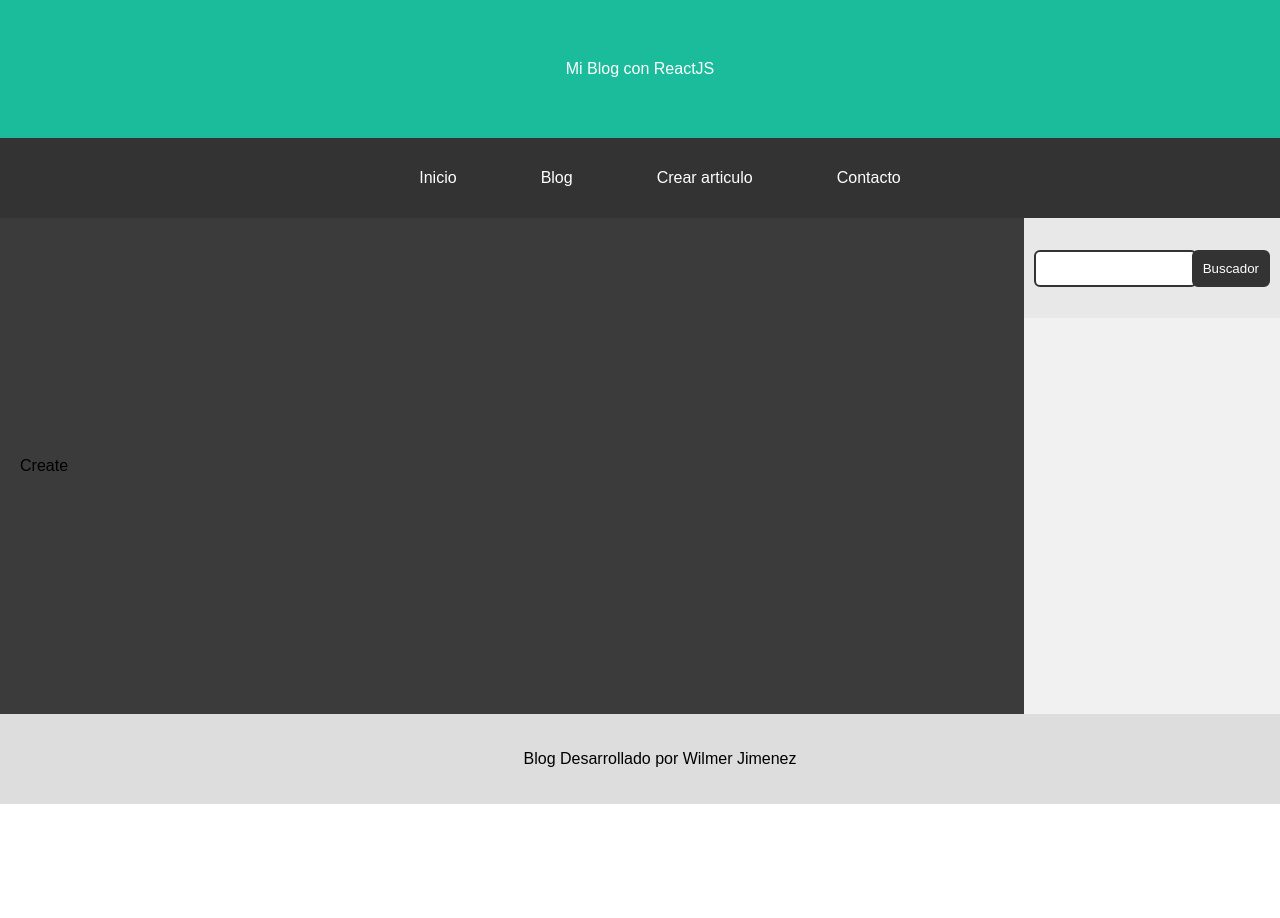
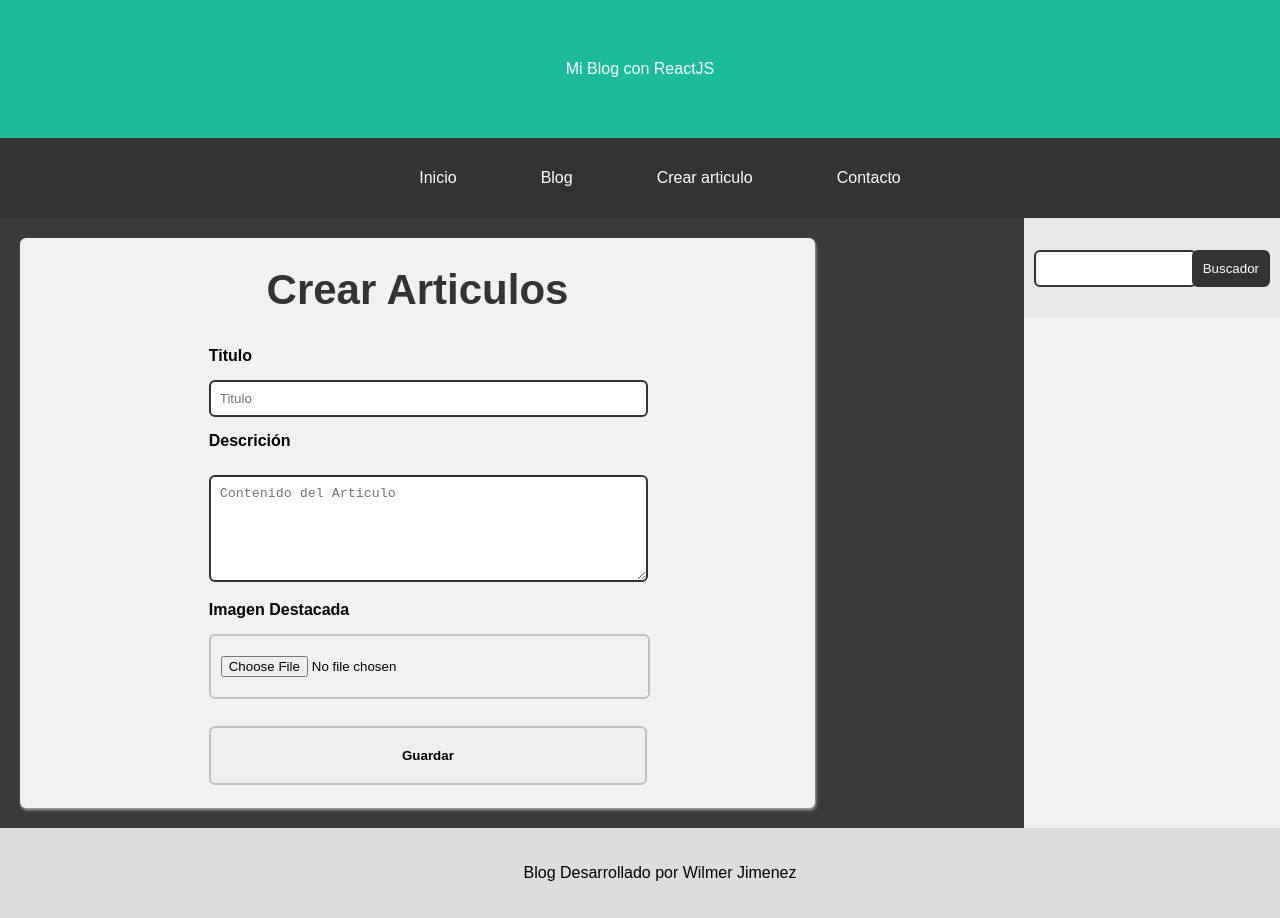
Before and after one commit to WilmerDep/blog-react, a React (Vite) app: page /crear in a window 1280 px wide. Shown: the top 918 px of the page. Before the commit the page ends 804 px from the top, so only its background shows below. Built offline with nearby package versions, Linux system fonts and the light colour scheme.

Commit message:
opcion de agregar y elimar achivo colocados en el blog

```diff
--- a/src/components/pages/Create.jsx
+++ b/src/components/pages/Create.jsx
@@ -1,5 +1,84 @@
+import { useState } from "react"; // IMPORTANDO EL HOOK USESTATE
+import { useForm } from "../../hooks/useForm"; //IMPORTANDO EL HOOK PERSONALIZADO
+import { Petition } from "../../helpers/Petition";
+import { Global } from "../../helpers/Global";
+
 export const Create = () => {
+  const { form, submited, changed } = useForm({});
+  const [result, setResult] = useState("no_enviado");
+
+  const saveArticles = async (e)  => {
+    e.preventDefault(); // QUITA EL REFRESH DEL FORMULARIO
+
+    // RECOGIENDO DATOS DEL FORMULARIO
+    let newArticle = form;
+
+    //GUARDAR DATOS EN EL BACKEND CON AJAX
+    const {datas} = await Petition(Global.url+"create", "POST", newArticle);
+
+    if (datas.status === "success") {
+      setResult("guardado");
+
+      // SUBIR IMAGEN
+      const fileInput = document.querySelector("#file");
+      const formData = new FormData();
+
+      formData.append('file', fileInput.files[0])
+      const upload = await Petition(Global.url+"subir-imagen/"+datas.article._id, "POST", formData, true);
+
+      if (upload.status === "success") {
+        setResult("guardado");
+      }
+
+    }else{
+        setResult("error");
+      }
+
+    console.log(datas);
+
+  }
+
   return (
-    <div>Create</div>
-  )
-}
+    <>
+      <div className="card">
+        <h3>Crear Articulos</h3>
+        <strong>{result == "guardado" ? "Articulo guardado con Exito" : ""}</strong>
+        <strong>{result == "error" ? "Error al guardar el Articulo, el titulo  o contenido debe superar los 3 caracteres" : ""}</strong>
+
+        <form onSubmit={saveArticles}>
+          <div className="form-group">
+            <label htmlFor="title">Titulo</label>
+            <input
+              onChange={changed}
+              type="text"
+              name="title"
+              placeholder="Titulo"
+              id="title"
+            />
+          </div>
+
+          <div className="form-group">
+            <label htmlFor="content"> Descrición</label>
+            <textarea
+              onChange={changed}
+              name="content"
+              id="content"
+              placeholder="Contenido del Articulo"
+              cols="30"
+              rows="10"
+            />
+          </div>
+
+          <div className="form-group">
+            <label htmlFor="file0">Imagen Destacada</label>
+            <input type="file" id="file" name="file" />
+          </div>
+
+          <div className="form-group">
+            <input type="submit" value="Guardar" id="save" />
+          </div>
+        </form>
+      </div>
+    </>
+  );
+};
--- a/src/components/pages/ListArticles.jsx
+++ b/src/components/pages/ListArticles.jsx
@@ -1,11 +1,32 @@
 import { Link } from "react-router-dom";
+import { Global } from "../../helpers/Global";
+import { Petition } from "../../helpers/Petition";
 
-export const ListArticles = ({ articles }) => {
-  return articles.map((article) => {
-    return (
+export const ListArticles = ({ articles, setArticles }) => {
+  const deleteArticle = async (id) => {
+    try {
+      let { datas } = await Petition(Global.url + "article/" + id, "DELETE");
+
+      if (datas.status === "success") {
+        let articleUpdate = articles.filter((article) => article._id !== id);
+        setArticles(articleUpdate); // Actualiza el estado global
+      }
+    } catch (error) {
+      console.error("Error al borrar el artículo:", error);
+    }
+  };
+
+  return articles.map((article) => (
     <div key={article._id} className="cardArticle">
       <div className="imageContentArticle">
-          {article.image && (
+        {article.image !== "default.png" && (
+          <img
+            src={Global.url + "imagen/" + article.image}
+            alt="IMAGEN DE BIENVENIDA"
+          />
+        )}
+
+        {article.image === "default.png" && (
           <img
             src="https://codersera.com/blog/wp-content/uploads/2019/12/Learn-Reactjs.jpeg"
             alt="IMAGEN DE BIENVENIDA"
@@ -15,11 +36,15 @@ export const ListArticles = ({ articles }) => {
       <div className="texContentArticle">
         <h3>{article.title}</h3>
         <p>{article.content}</p>
+        <div className="buttons">
           <Link to="/articulos" className="button">
             Ver artículo
           </Link>
+          <button className="button" onClick={() => deleteArticle(article._id)}>
+            Borrar
+          </button>
         </div>
       </div>
-    );
-  });
+    </div>
+  ));
 };
--- a/src/helpers/Petition.jsx
+++ b/src/helpers/Petition.jsx
@@ -1,4 +1,4 @@
-export const Petition = async (url, method, dataSave = "") => {
+export const Petition = async (url, method, dataSave = "", files = false) => {
   let loading = true;
 
   let options = {
@@ -11,6 +11,17 @@ export const Petition = async (url, method, dataSave = "") => {
     };
   }
   if (method == "POST" || method == "PUT") {
+
+    //let body = JSON.stringify(dataSave);
+
+    if (files) {
+
+      options = {
+        method: method,
+        body: dataSave
+      };
+    }else{
+
       options = {
         method: method,
         body: JSON.stringify(dataSave),
@@ -18,6 +29,9 @@ export const Petition = async (url, method, dataSave = "") => {
           "Content-Type": "application/json",
         },
       };
+    }
+
+
   }
 
   const petition = await fetch(url, options);
--- a/src/index.css
+++ b/src/index.css
@@ -111,10 +111,15 @@ form {
 .search input[type="text"] {
   width: 94%;
 }
-
-/*CAMPOS PARA GREGAR ALTICULOS*/
-input[type="text"],
-textarea {
+/*LABELS DE FORMULARIO*/
+label{
+  line-height: 3em;
+  font-weight: bold;
+}
+/*CAMPOS PARA AGREGAR ALTICULOS*/
+.form-group input,
+.form-group textarea
+{
   padding: 9px;
   border-radius: 6px;
   outline: none;
@@ -122,19 +127,54 @@ textarea {
   border-style: solid;
   width: 100%;
   border-width: 2px;
+  outline: none;
 }
+.form-group input[type="file"]{
+  border-color: #8d8d8d7a;
+  padding: 1.5em 10px;
+}
+
 textarea {
   margin-top: 10px;
   max-height: 85px;
   width: 100%;
   resize: vertical;
+  outline: none;
+}
+/*BOTON ENVIAR*/
+.form-group input[type="submit"]{
+  margin-top: 2em;
+  border-color: #8d8d8d7a;
+  padding: 1.5em 10px;
+  width: 105%;
+  font-weight: bold;
+}
+.form-group input[type="submit"]:hover {
+  background: #1abc9c;
+  border-color: #1abc9c;
+  color: white;
+  transition-duration: .3s;
+  transition-property: background, border, color;
 }
 /*EFECTO AL HACER CLIC AL LOS CAMPOS*/
 input[type="text"]:focus,
 textarea:focus {
   border-color: #1abc9c;
 }
+
 /*BOTON AGREGAR ARTICULO*/
+.search input {
+  padding: 9px;
+  border-radius: 6px;
+  outline: none;
+  border-color: #333333;
+  border-style: solid;
+  width: 100%;
+  border-width: 2px;
+  outline: none;
+  transition-duration: .3s;
+  transition-property: background, border;
+}
 .search button {
   padding: 9px;
   border-radius: 6px;
@@ -150,6 +190,7 @@ textarea:focus {
   transition-property: background, border;
 }
 /*EFECTO HOVER DEL BOTON*/
+
 .search button:hover {
   background: #1abc9c;
   border-color: #1abc9c;
@@ -346,6 +387,25 @@ div.cardArticle {
   font-style: normal;
   line-height: 1.1;
 }
+/*BOTONES DE ARTICULOS*/
+.buttons{
+  display: grid;
+    grid-template-columns: 1fr 1fr;
+    column-gap: 8px
+}
+.buttons button{
+  border-radius: 8px;
+  outline: none;
+  transition-duration: .3s;
+  font-size: 14px;
+  font-style: normal;
+  transition-property: background, border;
+}
+.buttons button:hover{
+  color: #FFF;
+  background: #bc1a1a;
+  border-color: #bc1a1a;
+}
 
 /*BOTON DEL ARITUCLO*/
 .cardArticle .texContentArticle a {
```
Also changed, not shown: 2 other files (tests, documents, lock files or other folders). Lines whose indentation alone changed are shown as unchanged.
